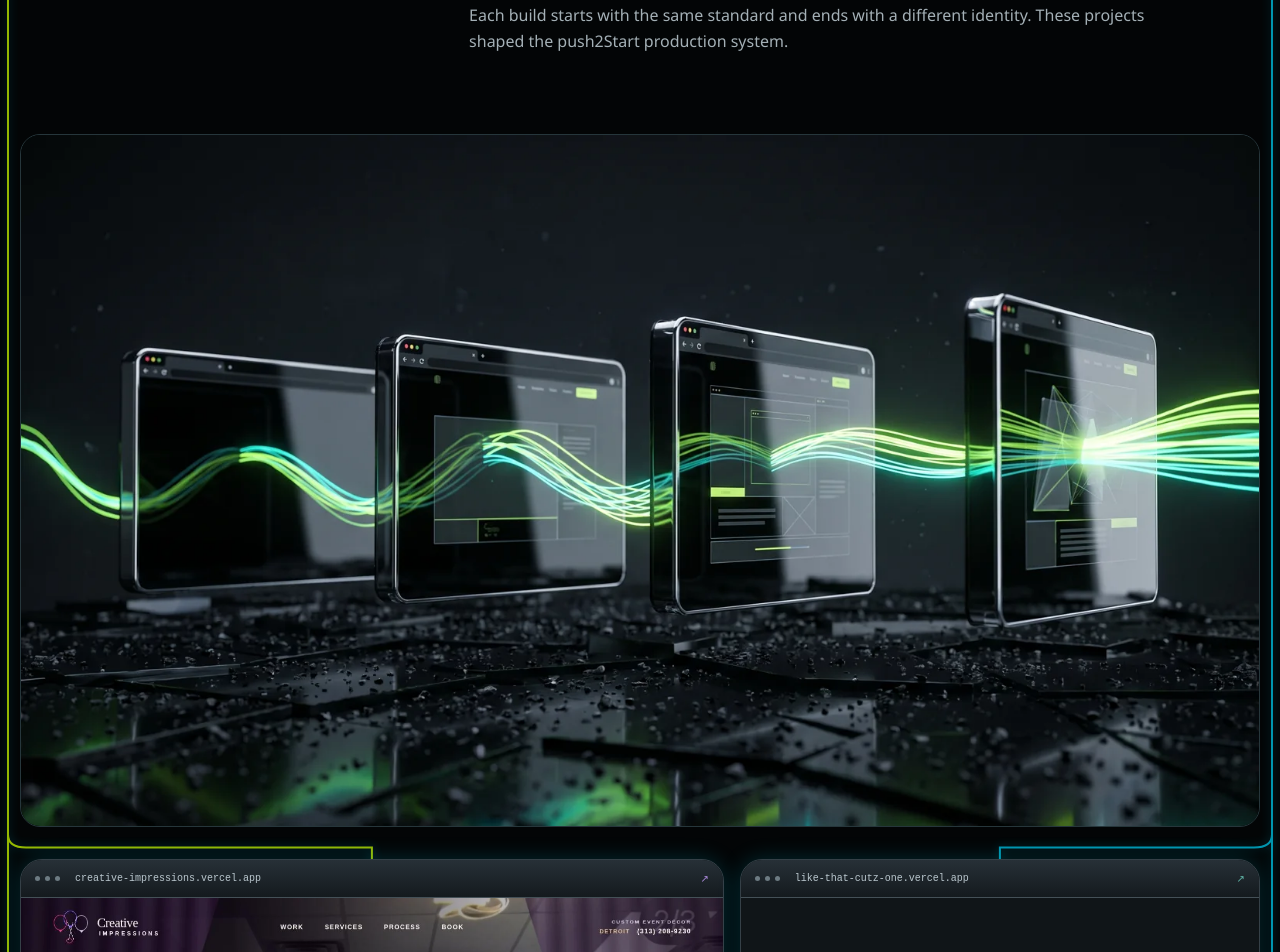
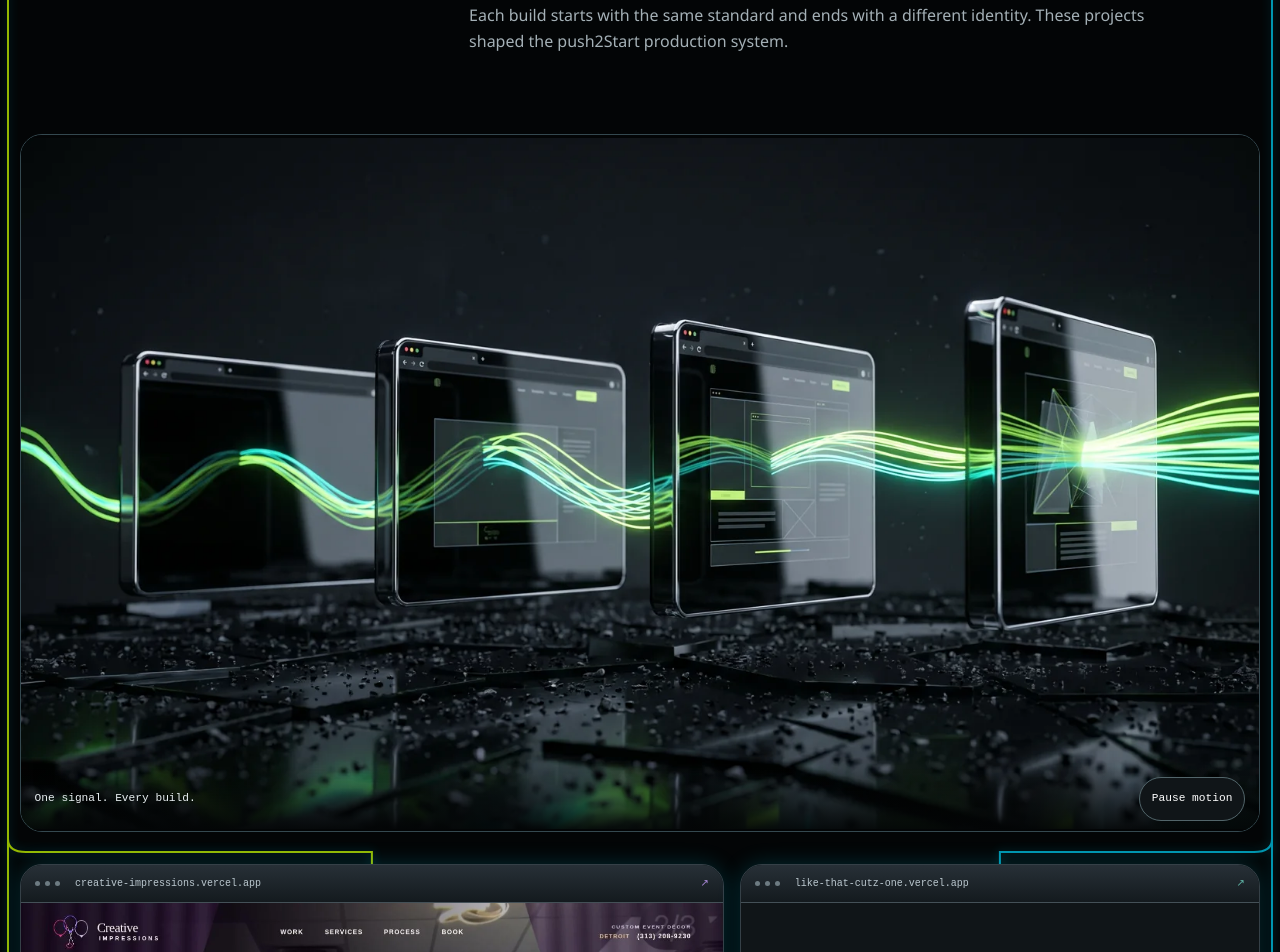
Before and after one commit to KingRam797/service-site-studio, a Next.js app: page / in a window 1280 px wide. Shown: the part 1200-2152 px from the top of the page. Built offline with nearby package versions, Linux system fonts and the light colour scheme; no server answers.

Commit message:
Present all cinematic loops visibly and add missing proof animation

```diff
--- a/app/brand.css
+++ b/app/brand.css
@@ -129,6 +129,13 @@ html[data-motion-paused="true"] .site .proof-card:is(:hover, :focus-visible) .pr
 .cinematic-play:focus-visible { outline: 2px solid #00cdf0; outline-offset: 3px; }
 .cinematic-backdrop:has(.cinematic-play:not([hidden])) { z-index: auto; }
 
-/* Approved Omnipresence transition: retain all four frames on narrow screens. */
-.proof-signal-art { margin: 0 0 2rem; overflow: hidden; border: 1px solid #26363b; border-radius: 20px; background: #030506; }
-.proof-signal-art img { display: block; width: 100%; height: auto; }
+/* Films are visible media panels, never obscured behind section copy. */
+.motion-panel { position: relative; grid-column: 1 / -1; width: 100%; min-width: 0; aspect-ratio: 16 / 9; margin: 0 0 2rem; overflow: hidden; border: 1px solid #34484f; border-radius: 22px; background: #030506; }
+.motion-panel .cinematic-backdrop { --film-opacity: 1; }
+.motion-panel .cinematic-backdrop video, .motion-panel .cinematic-poster { object-fit: contain; }
+.motion-panel .cinematic-backdrop-scrim { display: none; }
+.motion-panel-caption { position: absolute; inset: auto 0 0; z-index: 3; display: flex; align-items: center; justify-content: space-between; gap: .5rem; padding: .65rem .85rem; background: linear-gradient(transparent, #030506f0); color: #e8eff1; font: .7rem/1.4 ui-monospace, monospace; }
+.motion-panel-caption button { min-height: 44px; flex-shrink: 0; padding: .5rem .75rem; border: 1px solid #52656a; border-radius: 24px; color: #fff; background: #101518; cursor: pointer; }
+.motion-panel-caption button:focus-visible { outline: 2px solid #00cdf0; outline-offset: 2px; }
+@media (max-width: 600px) { .motion-panel { border-radius: 14px; } .motion-panel-caption { font-size: .6rem; padding: .35rem .5rem; } }
+@media (prefers-reduced-motion: reduce) { .motion-panel-caption button { display: none; } }
--- /dev/null
+++ b/app/components/CinematicPanel.tsx
@@ -0,0 +1,15 @@
+"use client";
+
+import CinematicBackdrop from "./CinematicBackdrop";
+import { toggleMotion, useMotionPaused } from "./motion-preference";
+
+export default function CinematicPanel({ src, poster, label }: { src: string; poster: string; label: string }) {
+  const paused = useMotionPaused();
+  return <figure className="motion-panel" aria-label={label}>
+    <CinematicBackdrop src={src} poster={poster} className="panel-film" />
+    <figcaption className="motion-panel-caption">
+      <span>{label}</span>
+      <button type="button" onClick={toggleMotion} aria-pressed={paused} aria-label={paused ? "Resume all cinematic motion" : "Pause all cinematic motion"}>{paused ? "Resume motion" : "Pause motion"}</button>
+    </figcaption>
+  </figure>;
+}
--- a/app/page.tsx
+++ b/app/page.tsx
@@ -7,7 +7,7 @@ import Testimonials from "./components/Testimonials";
 import TrackedLink from "./components/TrackedLink";
 import { faqPageSchema, jsonLdProps } from "@/lib/structured-data";
 import PushScrollWorld from "./components/PushScrollWorld";
-import CinematicBackdrop from "./components/CinematicBackdrop";
+import CinematicPanel from "./components/CinematicPanel";
 import "./brand.css";
 import { cinematicAssets } from "@/config/cinematic-assets";
 
@@ -76,9 +76,7 @@ export default function Home() {
             <h2>{config.proof.heading}</h2>
             <p>{config.proof.intro}</p>
           </header>
-          <div className="proof-signal-art" aria-hidden="true">
-            <Image src="/media/cinematic/proof-omnipresence-v1.webp" alt="" width={1600} height={893} sizes="(max-width: 700px) 100vw, (max-width: 1320px) 90vw, 1200px" />
-          </div>
+          <CinematicPanel {...cinematicAssets.proof} label="One signal. Every build." />
           <div className="proof-grid">
             {config.proof.items.map((item, index) => (
               <ProofCard item={item} index={index} key={item.title} />
@@ -89,7 +87,7 @@ export default function Home() {
         <Testimonials />
 
         <section className="services section cinematic-section signal-stage" id="services">
-          <CinematicBackdrop {...cinematicAssets.packages} className="packages-film" />
+          <CinematicPanel {...cinematicAssets.packages} label="Choose your build" />
           <div className="section-heading services-heading">
             <p className="eyebrow">{config.services.eyebrow}</p>
             <h2>{config.services.heading}</h2>
@@ -108,7 +106,7 @@ export default function Home() {
         </section>
 
         <section className="process section cinematic-section signal-stage" id="process">
-          <CinematicBackdrop {...cinematicAssets.process} className="process-film" />
+          <CinematicPanel {...cinematicAssets.process} label="From blueprint to launch" />
           <header>
             <p className="eyebrow">Production protocol</p>
             <h2>The clock starts when the work can.</h2>
@@ -129,7 +127,7 @@ export default function Home() {
         </section>
 
         <section className="security section cinematic-section signal-stage">
-          <CinematicBackdrop {...cinematicAssets.security} className="security-film" />
+          <CinematicPanel {...cinematicAssets.security} label="Public entry. Secured access." />
           <div>
             <p className="eyebrow">Access without exposure</p>
             <h2>Your passwords do not belong in a project message.</h2>
@@ -148,7 +146,7 @@ export default function Home() {
         </section>
 
         <section className="conversion section cinematic-section signal-stage" id="start">
-          <CinematicBackdrop {...cinematicAssets.launch} className="launch-film" />
+          <CinematicPanel {...cinematicAssets.launch} label="Ready for your next chapter" />
           <div className="conversion-intro">
             <p className="eyebrow">The first commit</p>
             <h2>{config.conversion.heading}</h2>
--- a/config/cinematic-assets.ts
+++ b/config/cinematic-assets.ts
@@ -3,6 +3,6 @@ function asset(name: string) {
   return { src: `/media/cinematic/${name}-v1.mp4`, poster: name === "launch" ? `/media/cinematic/${name}-v1.webp` : `/media/cinematic/${name}-omnipresence-v1.webp` };
 }
 export const cinematicAssets = {
-  hero: asset("hero"), packages: asset("packages"), process: asset("process"),
+  hero: asset("hero"), proof: asset("proof"), packages: asset("packages"), process: asset("process"),
   security: asset("security"), launch: asset("launch"),
 } as const;
```
Also changed, not shown: .agent/PROGRESS.md, 2 other files (tests, documents, lock files or other folders).
